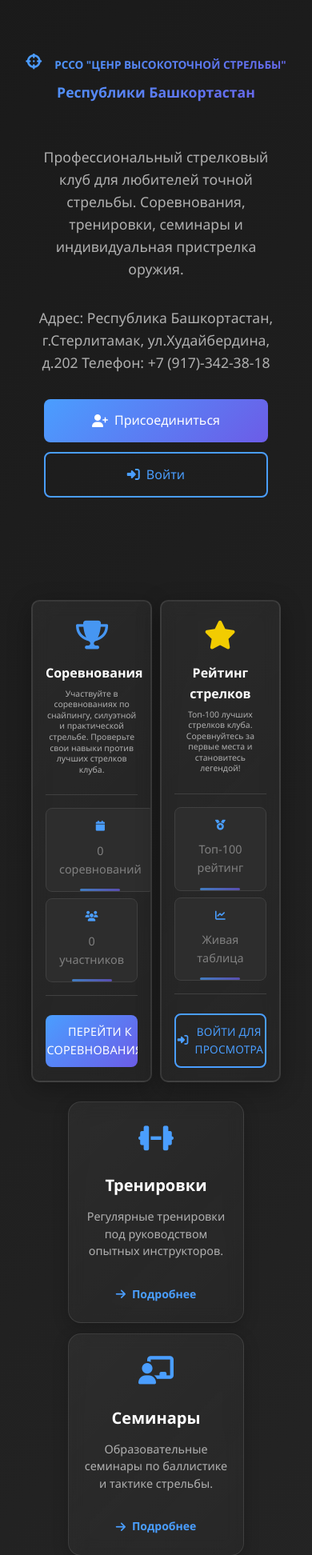
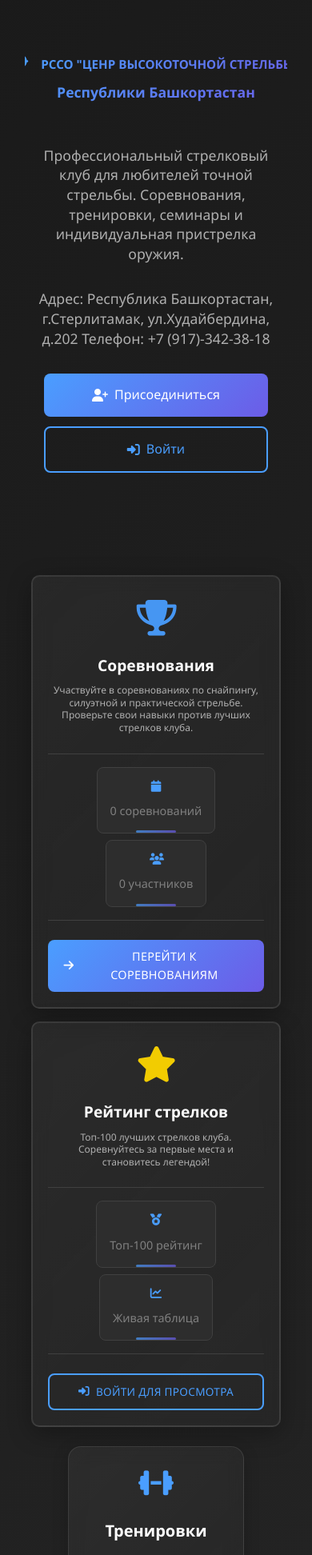
Before and after one commit to testMonzeN/cvs, a Django app: page / in a window 390 px wide. Shown: the part 77-2021 px from the top of the page at 80% size. Run offline with Django 5.2, Linux system fonts and the light colour scheme; data that the repository does not hold is empty; some libraries are stand-ins or nearby versions.

Commit message:
mini-fix main page

```diff
--- a/main/templates/home/main.html
+++ b/main/templates/home/main.html
@@ -16,11 +16,11 @@
                     </div>
                     <p>Республики Башкортастан</p>
                 </h1>
-                <p style="font-size: 1.25rem; color: var(--text-secondary); margin-bottom: 2.5rem; max-width: 600px; margin-left: auto; margin-right: auto;">
+                <p class="hero-description">
                     Профессиональный стрелковый клуб для любителей точной стрельбы.
                     Соревнования, тренировки, семинары и индивидуальная пристрелка оружия.
                 </p>
-                <p style="font-size: 1.25rem; color: var(--text-secondary); margin-bottom: 2.5rem; max-width: 755px; margin-left: auto; margin-right: auto;">
+                <p class="hero-contact">
                     Адрес: Республика Башкортастан, г.Стерлитамак, ул.Худайбердина, д.202
                     Телефон: +7 (917)-342-38-18
                 </p>
--- a/static/css/base.css
+++ b/static/css/base.css
@@ -189,18 +189,40 @@ a:hover {
     display: inline-block;
     text-align: center;
     white-space: nowrap;
-    font-size: clamp(1rem, 2.5vw, 2.5rem);
+    font-size: clamp(1.2rem, 3vw, 3rem);
     line-height: 1.3;
+    font-weight: 800;
 }
 
 /* Стиль для "Республики Башкортастан" */
 .hero-title p {
     margin: 0;
     padding: 0;
-    font-size: clamp(0.9rem, 2vw, 2rem);
+    font-size: clamp(0.9rem, 2.2vw, 2.3rem);
     font-weight: 600;
     white-space: nowrap;
     line-height: 1.2;
+}
+
+/* Hero description и contact */
+.hero-description {
+    font-size: 1.25rem;
+    color: var(--text-secondary);
+    margin-bottom: 2.5rem;
+    max-width: 600px;
+    margin-left: auto;
+    margin-right: auto;
+    line-height: 1.6;
+}
+
+.hero-contact {
+    font-size: 1.25rem;
+    color: var(--text-secondary);
+    margin-bottom: 2.5rem;
+    max-width: 755px;
+    margin-left: auto;
+    margin-right: auto;
+    line-height: 1.6;
 }
 
 /* Адаптивность для разных экранов */
@@ -209,10 +231,10 @@ a:hover {
         font-size: 3rem;
     }
     .title-text {
-        font-size: clamp(0.9rem, 2.2vw, 2.2rem);
+        font-size: clamp(1rem, 2.5vw, 2.5rem);
     }
     .hero-title p {
-        font-size: clamp(0.85rem, 1.8vw, 1.8rem);
+        font-size: clamp(0.85rem, 2vw, 2rem);
     }
 }
 
@@ -221,10 +243,10 @@ a:hover {
         font-size: 2.5rem;
     }
     .title-text {
-        font-size: clamp(0.85rem, 2vw, 2rem);
+        font-size: clamp(0.95rem, 2.3vw, 2.2rem);
     }
     .hero-title p {
-        font-size: clamp(0.8rem, 1.7vw, 1.6rem);
+        font-size: clamp(0.8rem, 1.8vw, 1.8rem);
     }
 }
 
@@ -233,10 +255,10 @@ a:hover {
         font-size: 2rem;
     }
     .title-text {
-        font-size: clamp(0.8rem, 1.8vw, 1.8rem);
+        font-size: clamp(0.9rem, 2vw, 2rem);
     }
     .hero-title p {
-        font-size: clamp(0.75rem, 1.5vw, 1.4rem);
+        font-size: clamp(0.75rem, 1.6vw, 1.6rem);
     }
 }
 
@@ -246,10 +268,15 @@ a:hover {
         gap: 0.3rem;
     }
     .title-text {
-        font-size: clamp(0.7rem, 3vw, 1.2rem);
+        font-size: clamp(0.8rem, 3.2vw, 1.4rem);
     }
     .hero-title p {
-        font-size: clamp(0.65rem, 2.5vw, 1rem);
+        font-size: clamp(0.65rem, 2.6vw, 1.1rem);
+    }
+    .hero-description,
+    .hero-contact {
+        font-size: 0.95rem;
+        margin-bottom: 1.5rem;
     }
 }
 
@@ -259,10 +286,16 @@ a:hover {
         gap: 0.25rem;
     }
     .title-text {
-        font-size: clamp(0.65rem, 4vw, 1rem);
+        font-size: clamp(0.7rem, 4vw, 1.1rem);
     }
     .hero-title p {
-        font-size: clamp(0.6rem, 3.5vw, 0.85rem);
+        font-size: clamp(0.55rem, 3.2vw, 0.9rem);
+    }
+    .hero-description,
+    .hero-contact {
+        font-size: 0.85rem;
+        margin-bottom: 1.2rem;
+        line-height: 1.5;
     }
 }
 
@@ -272,10 +305,16 @@ a:hover {
         gap: 0.2rem;
     }
     .title-text {
-        font-size: clamp(0.55rem, 4.5vw, 0.85rem);
+        font-size: clamp(0.6rem, 4.5vw, 0.95rem);
     }
     .hero-title p {
-        font-size: clamp(0.5rem, 4vw, 0.75rem);
+        font-size: clamp(0.5rem, 3.5vw, 0.8rem);
+    }
+    .hero-description,
+    .hero-contact {
+        font-size: 0.75rem;
+        margin-bottom: 1rem;
+        line-height: 1.4;
     }
 }
 
@@ -480,7 +519,6 @@ a:hover {
 }
 
 /* === АДАПТИВНОСТЬ === */
-/* Две большие карточки ВСЕГДА в ряд! */
 @media (max-width: 1024px) {
     .features-main-grid {
         gap: 1rem;
@@ -523,14 +561,75 @@ a:hover {
 
 @media (max-width: 768px) {
     .features-main-grid {
-        gap: 0.8rem;
+        grid-template-columns: 1fr;
+        gap: 1.2rem;
+        padding: 0 0.8rem;
+    }
+
+    .feature-card-large {
+        padding: 1.5rem;
+        gap: 1rem;
+        border-radius: 12px;
+    }
+
+    .feature-icon-large {
+        font-size: 3rem;
+    }
+
+    .feature-content-large h2 {
+        font-size: 1.4rem;
+        margin-bottom: 0.6rem;
+    }
+
+    .feature-content-large p {
+        font-size: 0.85rem;
+        line-height: 1.4;
+        margin-bottom: 0.8rem;
+    }
+
+    .feature-stats {
+        gap: 1rem;
+        margin-bottom: 1rem;
+    }
+
+    .stat-item {
+        font-size: 0.8rem;
+        gap: 0.4rem;
+    }
+
+    .stat-item i {
+        font-size: 1rem;
+    }
+
+    .btn-lg {
+        padding: 0.7rem 1.5rem;
+        font-size: 0.85rem;
+        letter-spacing: 0.3px;
+    }
+
+    .features-small-grid {
+        grid-template-columns: repeat(auto-fit, minmax(180px, 1fr));
+        gap: 1rem;
+        padding: 0 0.8rem;
+    }
+
+    .feature-card-small {
+        padding: 1.5rem;
+    }
+}
+
+@media (max-width: 480px) {
+    .features-main-grid {
+        grid-template-columns: 1fr;
+        gap: 1rem;
         padding: 0 0.5rem;
+        margin-bottom: 1.5rem;
     }
 
     .feature-card-large {
         padding: 1.2rem;
         gap: 0.8rem;
-        border-radius: 12px;
+        border-radius: 10px;
     }
 
     .feature-icon-large {
@@ -540,21 +639,25 @@ a:hover {
     .feature-content-large h2 {
         font-size: 1.2rem;
         margin-bottom: 0.5rem;
+        font-weight: 600;
     }
 
     .feature-content-large p {
         font-size: 0.75rem;
-        line-height: 1.4;
+        line-height: 1.3;
         margin-bottom: 0.6rem;
     }
 
     .feature-stats {
         gap: 0.8rem;
         margin-bottom: 0.8rem;
+        flex-direction: row;
+        align-items: center;
+        justify-content: center;
     }
 
     .stat-item {
-        font-size: 0.7rem;
+        font-size: 0.75rem;
         gap: 0.3rem;
     }
 
@@ -563,71 +666,9 @@ a:hover {
     }
 
     .btn-lg {
-        padding: 0.6rem 1rem;
-        font-size: 0.75rem;
+        padding: 0.7rem 1.2rem;
+        font-size: 0.8rem;
         letter-spacing: 0.3px;
-    }
-
-    .features-small-grid {
-        grid-template-columns: repeat(auto-fit, minmax(180px, 1fr));
-        gap: 1rem;
-        padding: 0 0.5rem;
-    }
-
-    .feature-card-small {
-        padding: 1.5rem;
-    }
-}
-
-@media (max-width: 480px) {
-    .features-main-grid {
-        gap: 0.6rem;
-        padding: 0 0.5rem;
-        margin-bottom: 1.5rem;
-    }
-
-    .feature-card-large {
-        padding: 1rem;
-        gap: 0.6rem;
-        border-radius: 10px;
-    }
-
-    .feature-icon-large {
-        font-size: 2rem;
-    }
-
-    .feature-content-large h2 {
-        font-size: 1rem;
-        margin-bottom: 0.4rem;
-        font-weight: 600;
-    }
-
-    .feature-content-large p {
-        font-size: 0.65rem;
-        line-height: 1.3;
-        margin-bottom: 0.5rem;
-    }
-
-    .feature-stats {
-        gap: 0.5rem;
-        margin-bottom: 0.6rem;
-        flex-direction: column;
-        align-items: flex-start;
-    }
-
-    .stat-item {
-        font-size: 0.65rem;
-        gap: 0.25rem;
-    }
-
-    .stat-item i {
-        font-size: 0.8rem;
-    }
-
-    .btn-lg {
-        padding: 0.5rem 0.8rem;
-        font-size: 0.65rem;
-        letter-spacing: 0.2px;
         width: 100%;
         text-align: center;
     }
```
Also changed, not shown: 1 other file.
